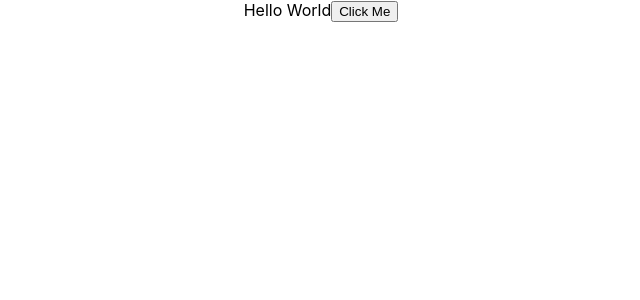
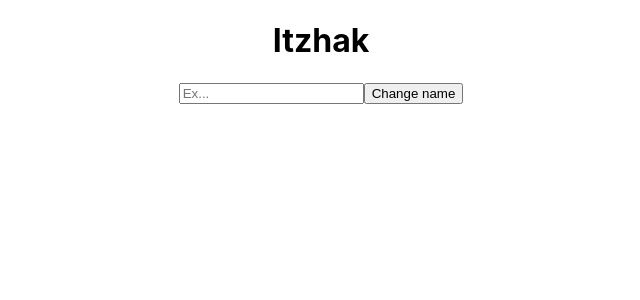
Before and after one commit to ItzhakLevy1/React-Hooks, a React (Create React App) app: page / in a window 1280 px wide. Shown: the top 300 px of the page, without its empty margins (319-959 px from the left). Built offline with nearby package versions, Linux system fonts and the light colour scheme.

Commit message:
Implement useRef to control input element (read, clear, focus)

```diff
--- a/src/App.js
+++ b/src/App.js
@@ -1,10 +1,10 @@
 import './App.css';
-import EffectTutorial from './UseState/EffectTutorial';
+import RefTutorial from './UseState/RefTutorial';
 
 function App() {
   return (
     <div className="App">
-      <EffectTutorial />
+      <RefTutorial />
     </div>
   );
 }
--- /dev/null
+++ b/src/UseState/RefTutorial.js
@@ -0,0 +1,51 @@
+import React, { useRef } from "react";
+
+const RefTutorial = () => {
+  const inputRef = useRef(null); // Create a ref to store the input element
+
+  const handleClick = () => {
+    console.log(inputRef.current.value); // Access the current value of the input element using the ref, similar to event.target.value in vanilla JS
+
+    // inputRef.current.value = "Itzhak"; // Change the value of the input element using the ref
+
+    inputRef.current.value = ""; // Delete the value of the input element using the ref
+
+    inputRef.current.focus(); // Focus the input element using the ref
+  };
+
+  return (
+    <div>
+      <h1>Itzhak</h1>
+      <input type="text" placeholder="Ex..." ref={inputRef} />
+      <button onClick={handleClick}>Change name</button>
+    </div>
+  );
+};
+
+export default RefTutorial;
+
+
+
+
+
+// useRef is used to persist values between renders without causing a re-render.
+
+// useRef is a hook that returns a mutable ref object whose current property is initialized to the passed argument (initialValue).
+// The returned object will persist for the full lifetime of the component.
+
+// useRef is like a “box” that can hold a mutable value in its .current property. It’s like a “box” that can hold a value that you want to persist between renders.
+// You can think of it as a way to store a value that doesn’t cause a re-render when it changes.
+
+// useRef is often used to access a DOM element directly, but it can also be used to store any mutable value.
+
+// useRef is useful when you want to keep track of a value that doesn’t need to trigger a re-render when it changes.
+// For example, you might want to keep track of the previous value of a prop or state variable, or you might want to store a reference to a DOM element.
+
+// useRef is also useful for storing a value that you want to persist between renders, but that doesn’t need to trigger a re-render when it changes.
+// For example, you might want to keep track of a timer ID or a WebSocket connection.
+
+// useRef is not reactive, so it won’t cause a re-render when the value changes.
+// This means that you can use it to store a value that you want to persist between renders, but that doesn’t need to trigger a re-render when it changes.
+
+// useRef is not a replacement for useState. If you want to store a value that needs to trigger a re-render when it changes, you should use useState instead.
+// useRef is useful for storing a value that doesn’t need to trigger a re-render when it changes.
```
